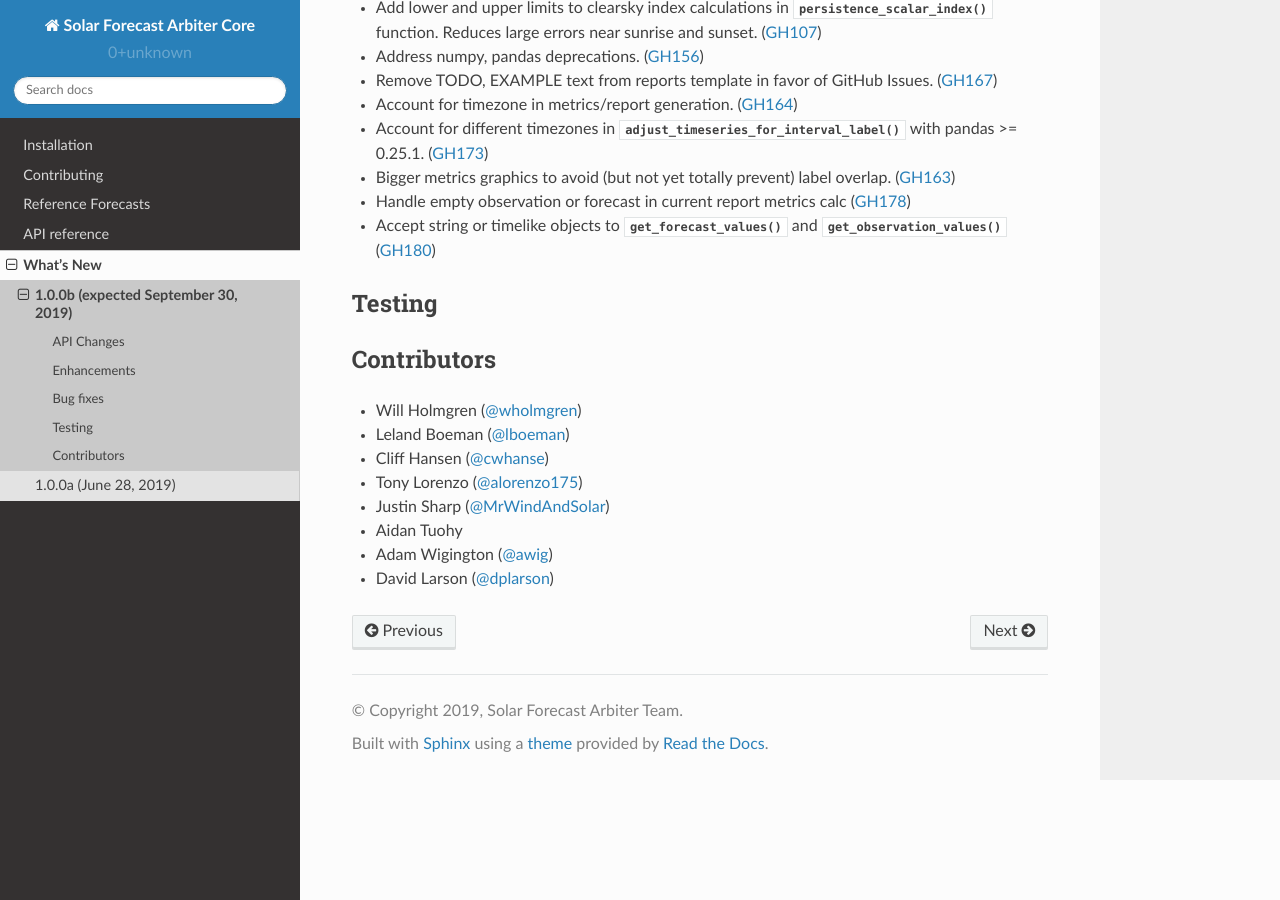
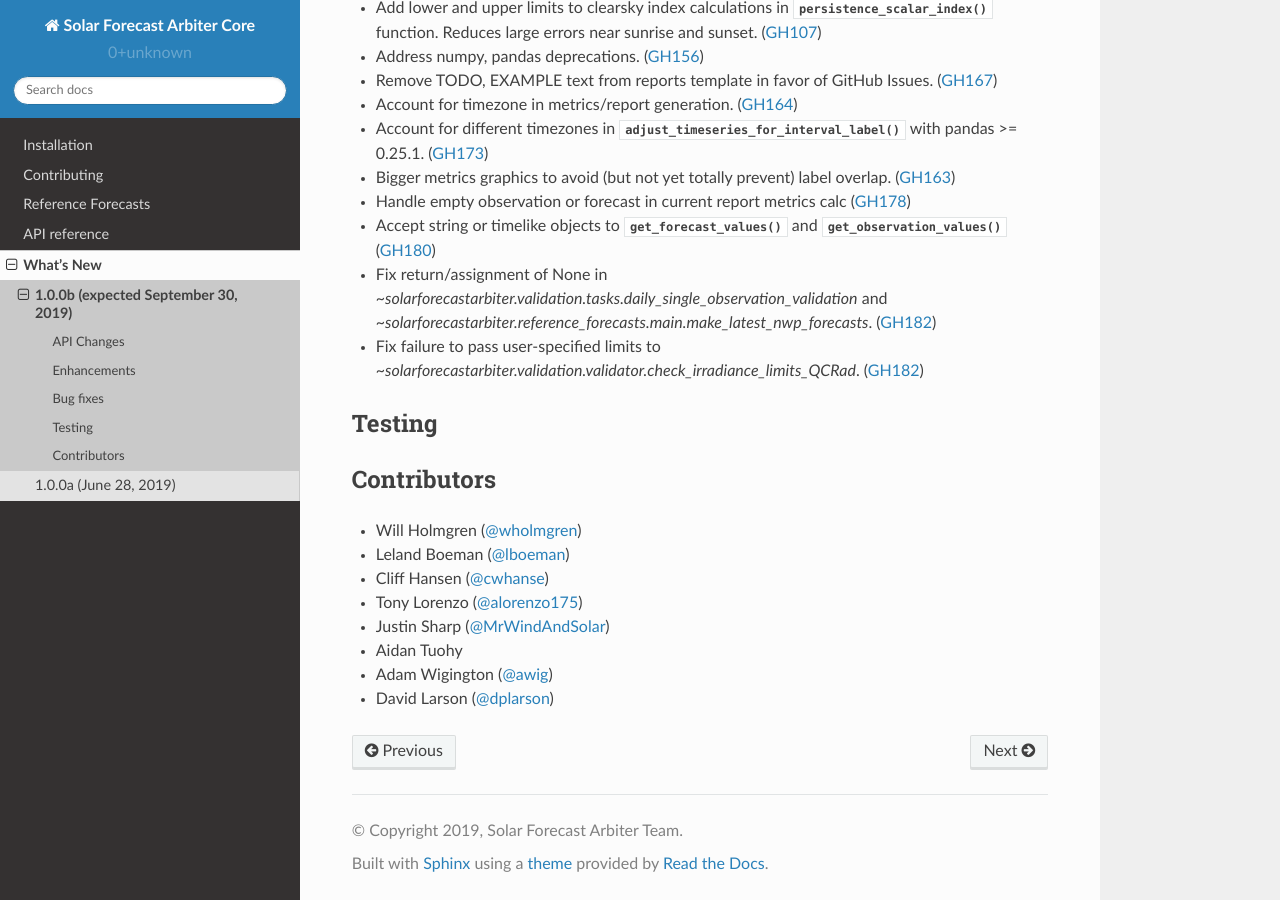
Before and after one commit to SolarArbiter/solarforecastarbiter-core, a Sphinx documentation site: the page built from docs/source/whatsnew/1.0.0b.rst, in a window 1280 px wide and 900 px high, scrolled down 573 px. Built offline with Sphinx 7.4.7 and the Read the Docs theme 2.0.0, drawn with Linux system fonts in a browser that asks for light colours.

Commit message:
fix return/assignment of None, bad kwarg handling (#183)

```diff
--- a/docs/source/whatsnew/1.0.0b.rst
+++ b/docs/source/whatsnew/1.0.0b.rst
@@ -41,6 +41,14 @@ Bug fixes
   :py:func:`~solarforecastarbiter.io.api.APISession.get_forecast_values` and
   :py:func:`~solarforecastarbiter.io.api.APISession.get_observation_values`
   (:issue:`180`)
+* Fix return/assignment of None in
+  `~solarforecastarbiter.validation.tasks.daily_single_observation_validation`
+  and
+  `~solarforecastarbiter.reference_forecasts.main.make_latest_nwp_forecasts`.
+  (:issue:`182`)
+* Fix failure to pass user-specified limits to
+  `~solarforecastarbiter.validation.validator.check_irradiance_limits_QCRad`.
+  (:issue:`182`)
 
 Testing
 ~~~~~~~
```
Also changed, not shown: 3 other files.
